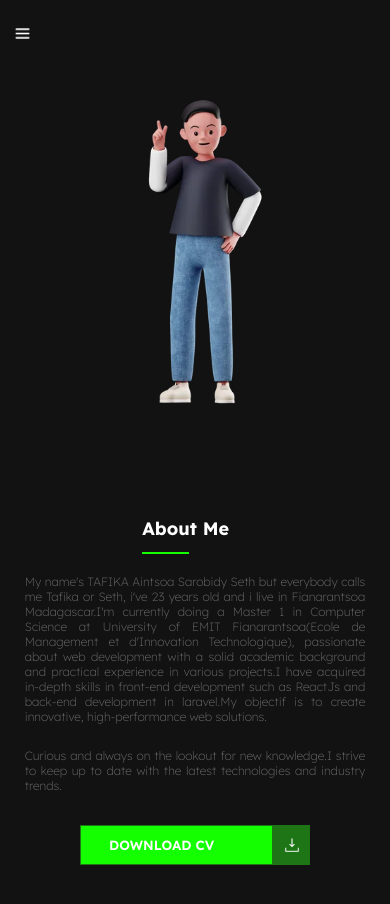
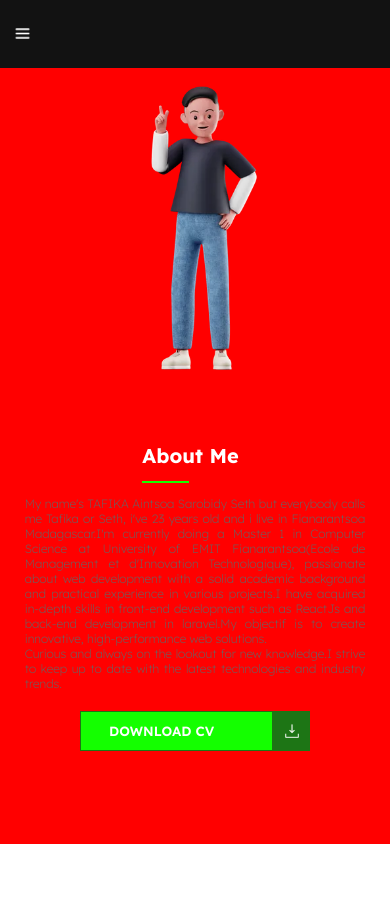
Before and after one commit to tafikaSeth/Portfolio, a React (Create React App) app: page / in a window 390 px wide. Shown: the top 904 px of the page. After the commit the page ends 844 px from the top, so only its background shows below. Built offline with nearby package versions, Linux system fonts and the light colour scheme.

Commit message:
"about: responsive"

```diff
--- a/src/components/About/about.css
+++ b/src/components/About/about.css
@@ -214,7 +214,8 @@
 @media screen and (max-width: 768px){
   .container-about{
     width: 100%;
-    height: 120vh;
+    height: 100vh;
+    background-color: red;
   }
   .content-about{
     width: 100%;
@@ -240,7 +241,7 @@
     align-items: center;
   }
   .content-about-texte h1{
-    font-size: 25px;
+    font-size: 20px;
   }
   .content-about-texte hr{
     border: 1px solid #14FF00;
@@ -248,6 +249,7 @@
   .content-about-texte p{
     font-size: 14px;
     text-align: justify;
+    margin: 0;
   }
   .content-about-image{
     transform: translateX(0px);
@@ -273,29 +275,19 @@
   }
 
 }
-
-@media screen and (max-width: 640px) {
-  .content-about{
-    gap: 50px;
-  }
-  .content-about-texte{
-    transform: translateY(-50px);
-  }
-  .content-about-texteOne{
-    transform: translateY(20px);
+ @media (max-width: 425px) {
+  .container-about{
+    height: 100vh;
   }
   .content-about-image{
-    height: 50%;
-    background-size: contain;
+    height: 60%;
+    transform: translateY(-10px);
   }
-  .content-about-btn{
-    transform: translateY(40px)!important;
-  }
-}
 
- @media (max-width: 516px) {
    .content-about-title{
      width: 30%;
+     margin: 0;
+     transform: translateY(-5px);
    }
   .content-about-texteOne hr{
     width: 45px;
@@ -304,62 +296,56 @@
     .content-about-texte p,h1{
       width: 97%;
     }
-    .content-about-texte h1{
-      font-size: 20px;
-    }
     .content-about-texte p{
-      font-size: 14px;
+      font-size: 12px;
+      margin: 0;
     }
     .content-about-btn{
       justify-content: space-around;
-      transform: translateY(40px)!important;
+      transform: translateY(20px)!important;
     }
 
   }
-  @media screen and (max-width: 396px) {
+  @media screen and (max-width: 375px) {
+    .container-about{
+      height: 100vh;
+    }
     .content-about{
-      gap: 0;
+      gap: 0px;
     }
     .content-about-image{
-      height: 40%;
+      height: 60%;
       transform: translateY(-10px);
     }
     .content-about-title{
-      margin-top: 30px;
+      transform: translateY(0px);
     }
-    .content-about-texte h1{
-      font-size: 18px;
+    .content-about-title, .content-about-texte p{
+      margin: 0px;
     }
-    .content-about-texte p{
-      font-size: 12px;
-    }
-  }
-  @media screen and (max-width: 364px) {
-    .container-about{
-      height: 100vh;
-    }
-    .content-about-image{
-      transform: translateY(5px);
-    }
-    .content-about-title{
-      margin-top: 35px;
-    }
-    .content-about-texte{
-      transform: translateY(-50px);
+    .content-about-texteOne{
+      transform: translateY(10px);
     }
     .content-about-texte h1{
       font-size: 16px;
     }
     .content-about-texte p{
-      font-size: 10px;
+      font-size: 12px;
+    }
+    .content-about-btn{
+      transform: translateY(20px)!important;
     }
   }
   @media screen and (max-width: 320px) {
     .content-about-image{
-      width: 60%!important;
+      width: 55%!important;
+      transform: translateY(-15px);
+    }
+    .content-about-title{
+      margin: 0;
     }
     .content-about-btn{
-      transform: translateY(45px)!important;
+      transform: translateY(50px)!important;
     }
     .button{
       width: 180px;
@@ -370,6 +356,9 @@
     .button .button-text{
       font-size: 12px;
     }
+    .content-about-texteOne{
+      transform: translateY(30px)!important;
+    }
     .content-about-texte{
       transform: translateY(-50px);
     }
@@ -377,7 +366,9 @@
       font-size: 12px;
     }
     .content-about-texte p{
-      font-size: 10px;
+      font-size: 12px;
+      transform: translateY(8px)!important;
+      margin: 0;
     }
   }
   @media screen and (max-width: 239px) {
```
